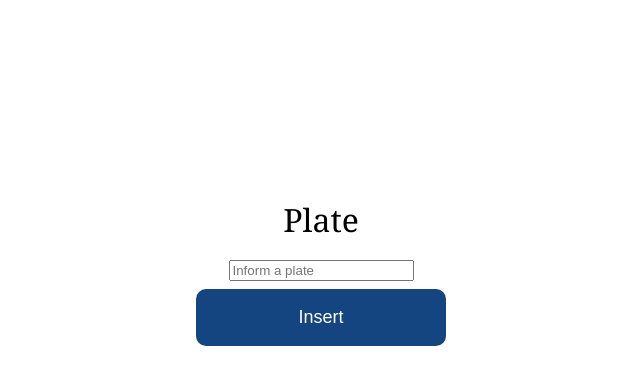
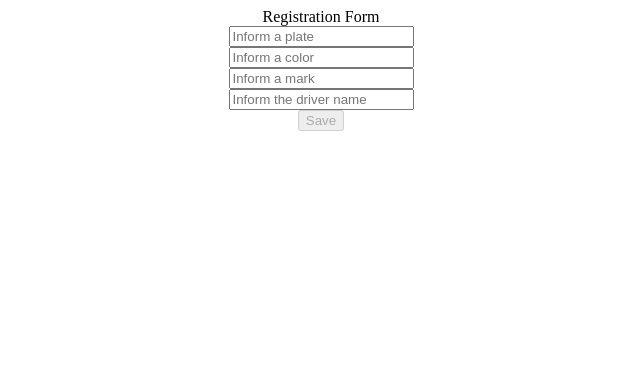
Before and after one commit to Gabriel-Simon07/yard-truck-dock-frontend, an Angular app: page / in a window 1280 px wide. Shown: the top 384 px of the page, without its empty margins (319-959 px from the left). Built offline with nearby package versions, Linux system fonts and the light colour scheme.

Commit message:
[refactored] implemetations of component moved as service

```diff
--- a/src/app/app.component.html
+++ b/src/app/app.component.html
@@ -1,4 +1,4 @@
 <div style="text-align: center;">
-  <app-inform-plate></app-inform-plate>
-  <!-- <app-registration-form></app-registration-form> -->
+  <!-- <app-inform-plate></app-inform-plate>-->
+  <app-registration-form></app-registration-form>
 </div>
--- a/src/app/inform-plate/inform-plate.component.ts
+++ b/src/app/inform-plate/inform-plate.component.ts
@@ -18,22 +18,8 @@ export class InformPlateComponent implements OnInit {
     });
   }
 
-  public formatPlate(plate: any) {
-    console.log(plate);
-    const plate1 = plate.toUpperCase().trimStart().trimEnd().trim();
-    console.log(plate1);
-    return plate1;
-  }
-
   public insert() {
     const plate = this.formGroup.get('plate')?.value;
-    const plateFormated = this.formatPlate(plate);
-    return this.informPlateService.insertPlate(plateFormated).subscribe(() => {
-      console.log("Processing....");
-    });
-  }
-
-  public findPlateById(id: number) {
-    return this.informPlateService.findPlateById(id).subscribe();
+    this.informPlateService.insert(plate);
   }
 }
--- a/src/app/inform-plate/services/inform-plate.service.ts
+++ b/src/app/inform-plate/services/inform-plate.service.ts
@@ -6,13 +6,21 @@ import { InformPlate } from "../interfaces/inform-plate";
   providedIn: 'root'
 })
 export class InformPlateService {
+
+  private readonly URL = "http://localhost:8080/plate";
+
   constructor(private httpClient: HttpClient) {}
 
-  public insertPlate(plate: InformPlate) {
-    return this.httpClient.post<InformPlate>("http://localhost:8080/plate", {plate});
+  public insert(plate: any) {
+    const plateFormated = this.formatPlate(plate);
+    return this.save(plateFormated).subscribe();
   }
 
-  public findPlateById(id: number) {
-    return this.httpClient.get<InformPlate>(`http://localhost:8080/plate/${id}`);
+  public formatPlate(plate: any) {
+    return plate.trim().toUpperCase();
+  }
+
+  public save(plate: InformPlate) {
+    return this.httpClient.post<InformPlate>(this.URL, { plate });
   }
 }
--- /dev/null
+++ b/src/app/registration-form/interfaces/registration-form.ts
@@ -0,0 +1,6 @@
+export interface RegistrationForm {
+  plate: string;
+  color: string;
+  mark: string;
+  driver_name: string;
+}
--- a/src/app/registration-form/registration-form.component.html
+++ b/src/app/registration-form/registration-form.component.html
@@ -14,5 +14,5 @@
         <div class="input-generic">
             <input formControlName="driver_name" placeholder="Inform the driver name" required>
         </div>
-        <button class="button" type="button" [disabled]="formGroup.invalid" (click)="save()">Save</button>
+        <button class="button" type="button" [disabled]="formGroup.invalid" (click)="insert()">Save</button>
 </form>
--- a/src/app/registration-form/registration-form.component.ts
+++ b/src/app/registration-form/registration-form.component.ts
@@ -1,5 +1,6 @@
 import { Component, OnInit } from "@angular/core";
 import { FormBuilder, FormGroup } from "@angular/forms";
+import { ResgistrationFormService } from "./services/registration-form.service";
 
 @Component({
   selector: 'app-registration-form',
@@ -8,7 +9,7 @@ import { FormBuilder, FormGroup } from "@angular/forms";
 export class RegistrationFormComponent implements OnInit {
     formGroup!: FormGroup;
 
-  constructor(private formBuilder: FormBuilder){}
+  constructor(private formBuilder: FormBuilder, private registrationService: ResgistrationFormService) {}
 
     ngOnInit(): void {
       this.formGroup = this.formBuilder.group({
@@ -19,10 +20,8 @@ export class RegistrationFormComponent implements OnInit {
       });
     }
 
-
-
-    public save() {
-      console.log("SAVE!!!");
-
+    public insert() {
+      const formulario = this.formGroup;
+      return this.registrationService.insert(formulario).subscribe();
     }
 }
--- /dev/null
+++ b/src/app/registration-form/services/registration-form.service.ts
@@ -0,0 +1,17 @@
+import { HttpClient } from "@angular/common/http";
+import { Injectable } from "@angular/core";
+import { RegistrationForm } from "../interfaces/registration-form";
+
+@Injectable({
+  providedIn: 'root'
+})
+export class ResgistrationFormService {
+
+  private readonly URL = "http://localhost:8080/registration_form";
+
+  constructor(private http: HttpClient) {}
+
+  public insert(registration: any) {
+    return this.http.post(this.URL, { registration });
+  }
+}
```
Also changed, not shown: src/app/registration-form/registration-form.module.ts (+5 -2 lines).
